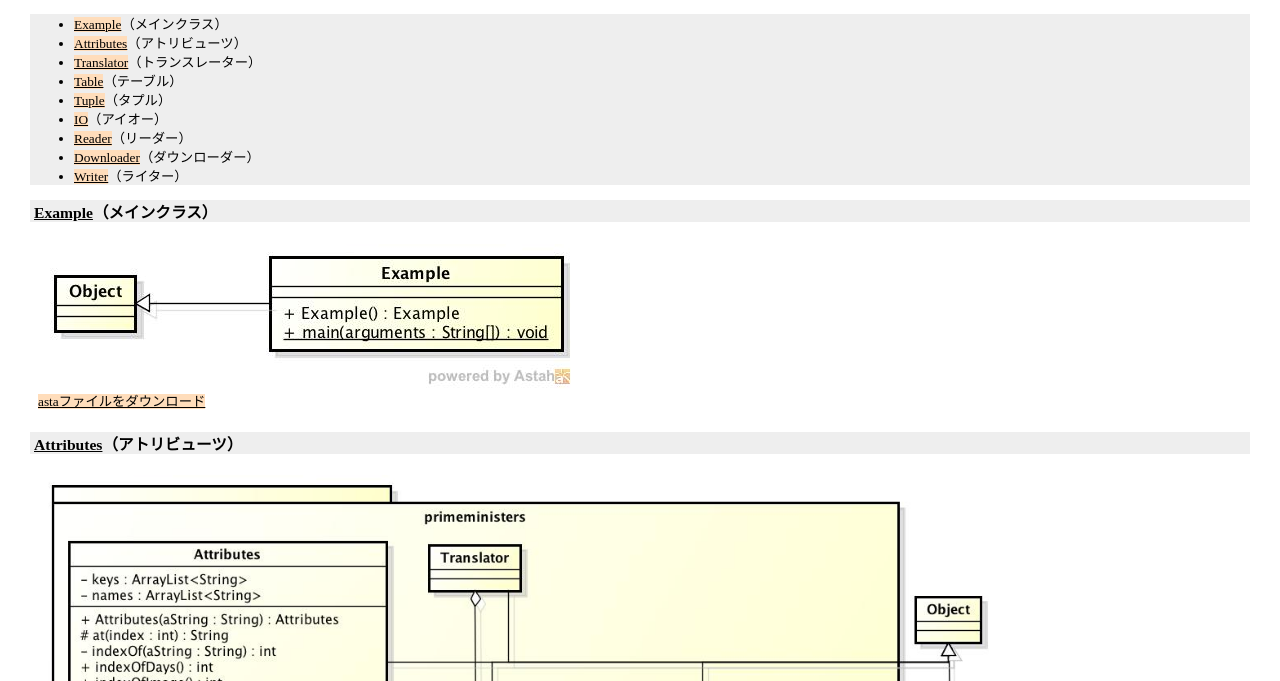
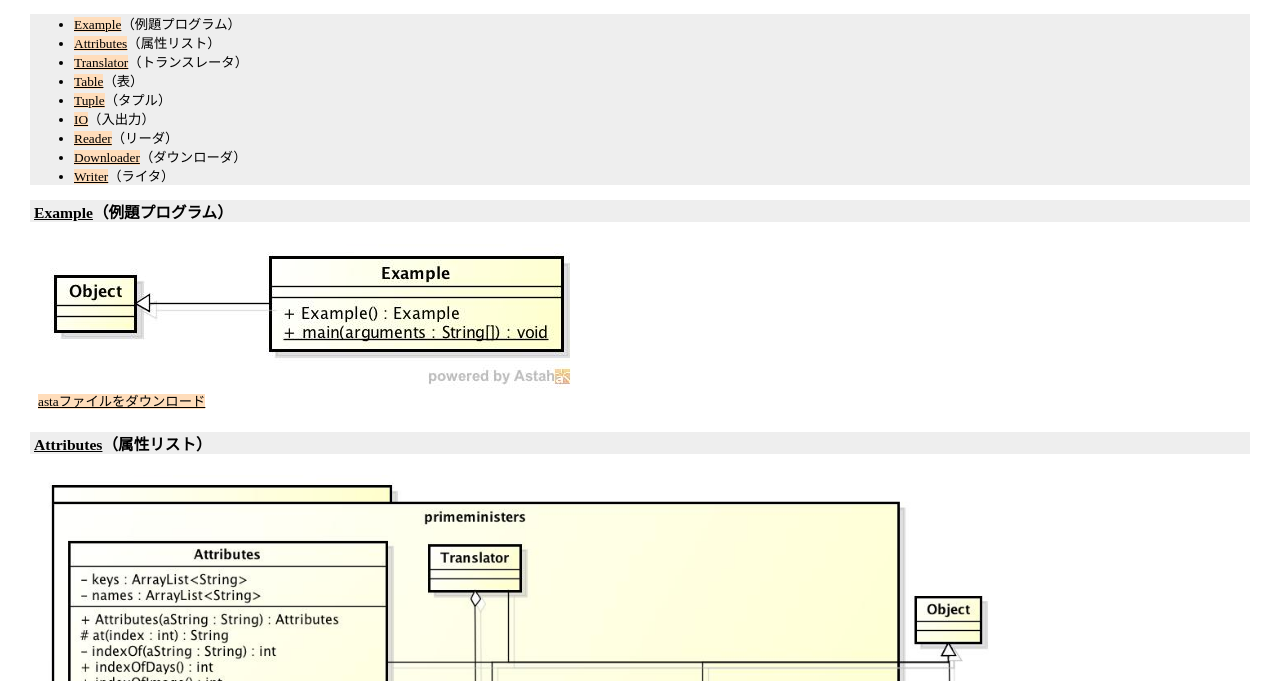
Before and after one commit to MFJWR/SouriDaijin, a plain HTML site: page DetailDesign/index.html in a window 1280 px wide. Shown: the part 119-800 px from the top of the page. Drawn offline with Linux system fonts and the light colour scheme.

Commit message:
詳細設計書 微修正

```diff
--- a/DetailDesign/index.html
+++ b/DetailDesign/index.html
@@ -250,19 +250,19 @@ th {
 <h2>プログラミング言語：小テスト「総理大臣」詳細設計書</h2>
 <div class="belt">
 	<ul>
-		<li><a href="#Example">Example</a>（メインクラス）</li>
-		<li><a href="#Attributes">Attributes</a>（アトリビューツ）</li>
-		<li><a href="#Translator">Translator</a>（トランスレーター）</li>
-		<li><a href="#Table">Table</a>（テーブル）</li>
+		<li><a href="#Example">Example</a>（例題プログラム）</li>
+		<li><a href="#Attributes">Attributes</a>（属性リスト）</li>
+		<li><a href="#Translator">Translator</a>（トランスレータ）</li>
+		<li><a href="#Table">Table</a>（表）</li>
 		<li><a href="#Tuple">Tuple</a>（タプル）</li>
-		<li><a href="#IO">IO</a>（アイオー）</li>
-		<li><a href="#Reader">Reader</a>（リーダー）</li>
-		<li><a href="#Downloader">Downloader</a>（ダウンローダー）</li>
-		<li><a href="#Writer">Writer</a>（ライター）</li>
+		<li><a href="#IO">IO</a>（入出力）</li>
+		<li><a href="#Reader">Reader</a>（リーダ）</li>
+		<li><a href="#Downloader">Downloader</a>（ダウンローダ）</li>
+		<li><a href="#Writer">Writer</a>（ライタ）</li>
 	</ul>
 </div>
 <div class="belt">
-<h3><a name="Example">Example</a>（メインクラス）</h3>
+<h3><a name="Example">Example</a>（例題プログラム）</h3>
 </div>
 <table summary="table">
 	<tbody>
@@ -283,7 +283,7 @@ th {
 	</tbody>
 </table>
 <div class="belt">
-	<h3><a name="Attributes">Attributes</a>（アトリビューツ）</h3>
+	<h3><a name="Attributes">Attributes</a>（属性リスト）</h3>
 </div>
 <table summary="table">
 	<tbody>
@@ -304,7 +304,7 @@ th {
 	</tbody>
 </table>
 <div class="belt">
-	<h3><a name="Translator">Translator</a>（トランスレーター）</h3>
+	<h3><a name="Translator">Translator</a>（トランスレータ）</h3>
 </div>
 <table summary="table">
 	<tbody>
@@ -326,7 +326,7 @@ th {
 </table>
 
 <div class="belt">
-	<h3><a name="Table">Table</a>（テーブル）</h3>
+	<h3><a name="Table">Table</a>（表）</h3>
 </div>
 <table summary="table">
 	<tbody>
@@ -368,7 +368,7 @@ th {
 	</tbody>
 </table>
 <div class="belt">
-	<h3><a name="IO">IO</a>（アイオー）</h3>
+	<h3><a name="IO">IO</a>（入出力）</h3>
 </div>
 <table summary="table">
 	<tbody>
@@ -389,7 +389,7 @@ th {
 	</tbody>
 </table>
 <div class="belt">
-	<h3><a name="Reader">Reader</a>（リーダー）</h3>
+	<h3><a name="Reader">Reader</a>（リーダ）</h3>
 </div>
 <table summary="table">
 	<tbody>
@@ -410,7 +410,7 @@ th {
 	</tbody>
 </table>
 <div class="belt">
-	<h3><a name="Downloader">Downloader</a>（ダウンローダー）</h3>
+	<h3><a name="Downloader">Downloader</a>（ダウンローダ）</h3>
 </div>
 <table summary="table">
 	<tbody>
@@ -431,7 +431,7 @@ th {
 	</tbody>
 </table>
 <div class="belt">
-	<h3><a name="Writer">Writer</a>（ライター）</h3>
+	<h3><a name="Writer">Writer</a>（ライタ）</h3>
 </div>
 <table summary="table">
 	<tbody>
```
